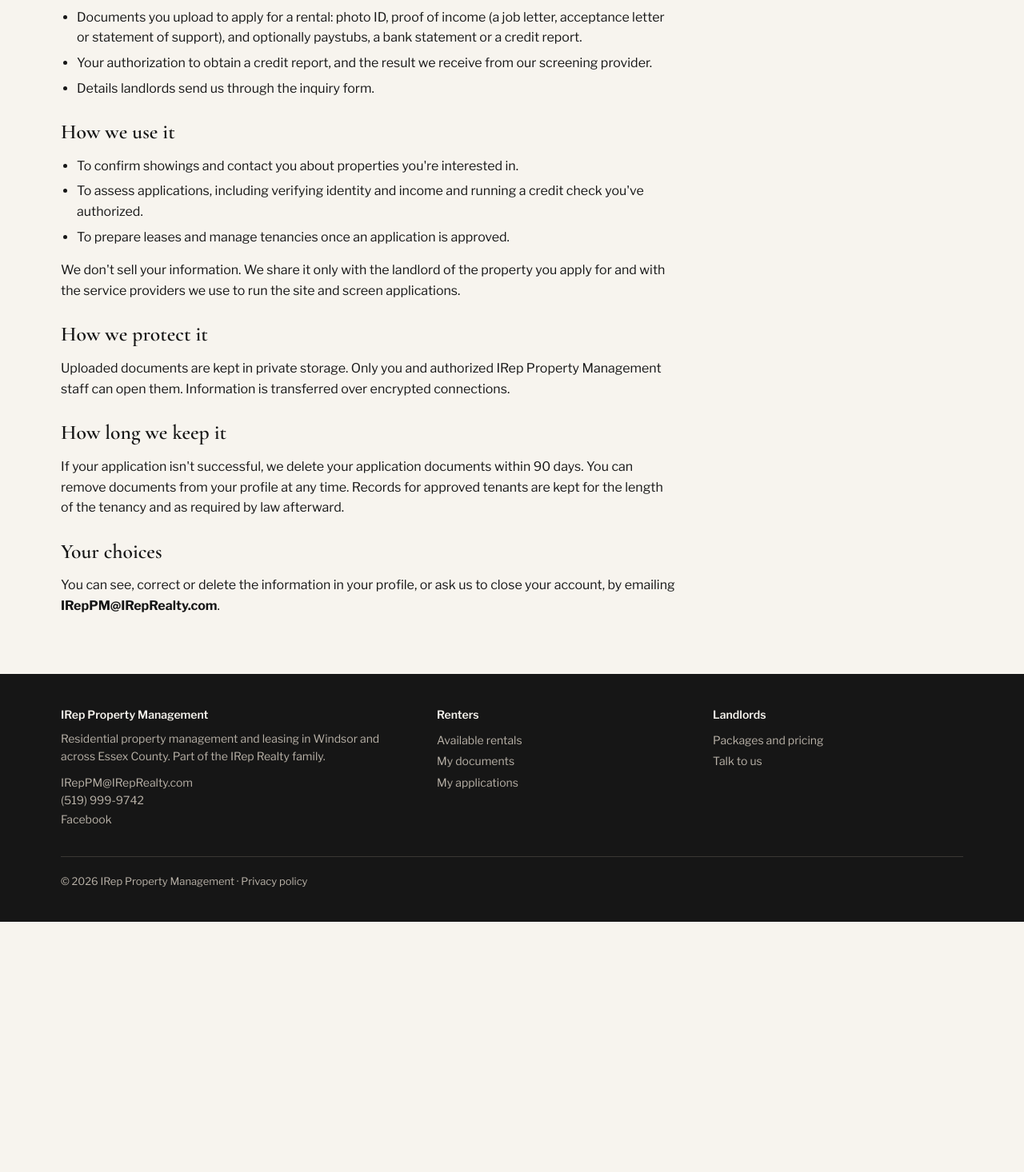
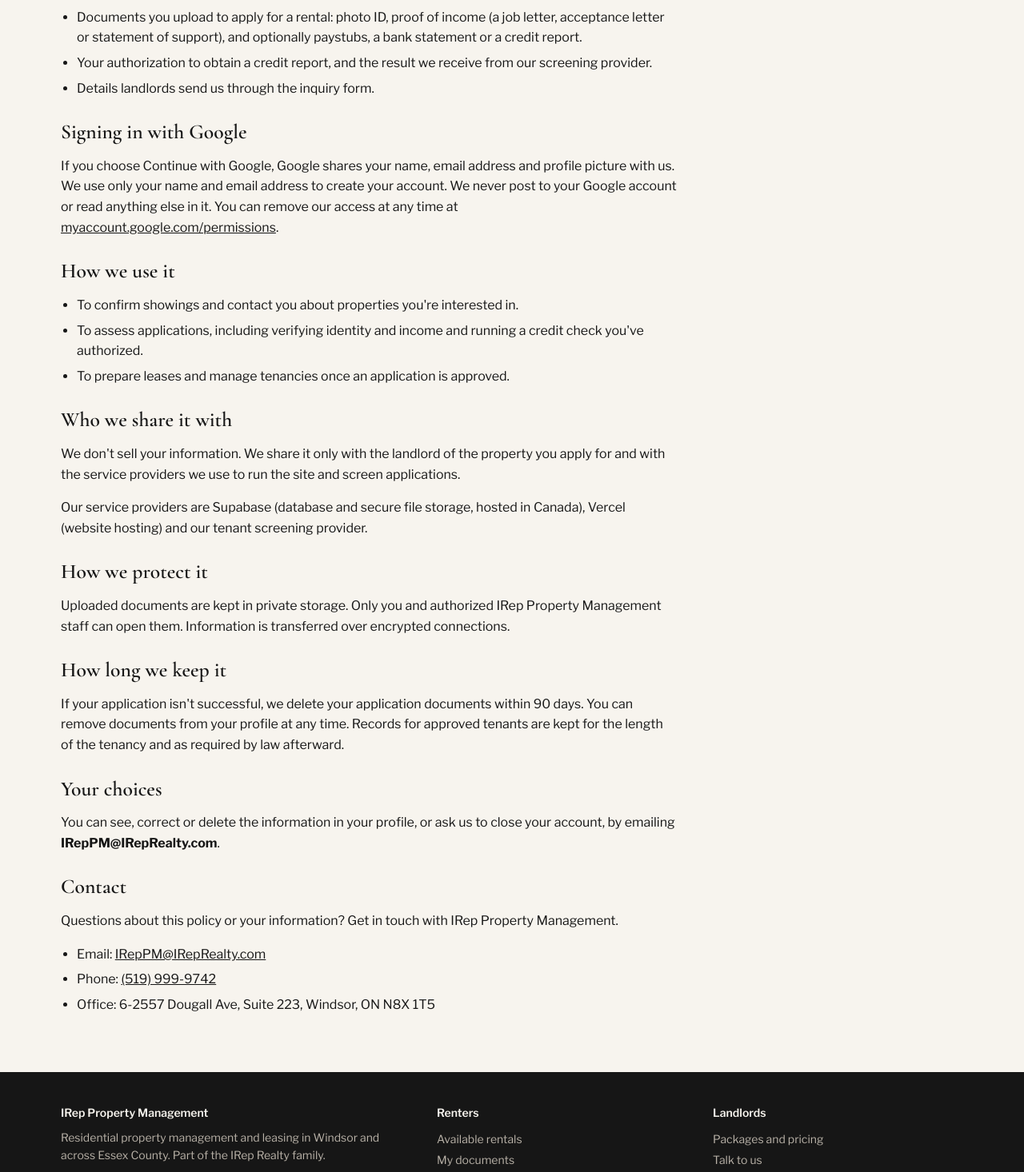
Before and after one commit to administration-code/ireppm, a Next.js app: page /privacy in a window 1280 px wide. Shown: the part 550-2016 px from the top of the page at 80% size. Before the commit the page ends 1703 px from the top, so only its background shows below. Built offline with nearby package versions, Linux system fonts and the light colour scheme; no server answers.

Commit message:
Add Google sign-in, sharing and contact sections to privacy policy

```diff
--- a/src/app/privacy/page.js
+++ b/src/app/privacy/page.js
@@ -31,13 +31,30 @@ export default function PrivacyPage() {
             <li>Details landlords send us through the inquiry form.</li>
           </ul>
 
+          <h2>Signing in with Google</h2>
+          <p>
+            If you choose Continue with Google, Google shares your name, email address and profile picture with us. We
+            use only your name and email address to create your account. We never post to your Google account or read
+            anything else in it. You can remove our access at any time at{" "}
+            <a href="https://myaccount.google.com/permissions" target="_blank" rel="noopener noreferrer">
+              myaccount.google.com/permissions
+            </a>
+            .
+          </p>
+
           <h2>How we use it</h2>
           <ul>
             <li>To confirm showings and contact you about properties you're interested in.</li>
             <li>To assess applications, including verifying identity and income and running a credit check you've authorized.</li>
             <li>To prepare leases and manage tenancies once an application is approved.</li>
           </ul>
+
+          <h2>Who we share it with</h2>
           <p>We don't sell your information. We share it only with the landlord of the property you apply for and with the service providers we use to run the site and screen applications.</p>
+          <p>
+            Our service providers are Supabase (database and secure file storage, hosted in Canada), Vercel (website
+            hosting) and our tenant screening provider.
+          </p>
 
           <h2>How we protect it</h2>
           <p>
@@ -57,6 +74,22 @@ export default function PrivacyPage() {
             You can see, correct or delete the information in your profile, or ask us to close your account, by emailing{" "}
             <b>{SITE.email}</b>.
           </p>
+
+          <h2>Contact</h2>
+          <p>Questions about this policy or your information? Get in touch with {SITE.name}.</p>
+          <ul>
+            {SITE.email && (
+              <li>
+                Email: <a href={`mailto:${SITE.email}`}>{SITE.email}</a>
+              </li>
+            )}
+            {SITE.phone && (
+              <li>
+                Phone: <a href={`tel:${SITE.phone.replace(/[^\d+]/g, "")}`}>{SITE.phone}</a>
+              </li>
+            )}
+            {SITE.address && <li>Office: {SITE.address}</li>}
+          </ul>
         </div>
       </div>
     </section>
```
